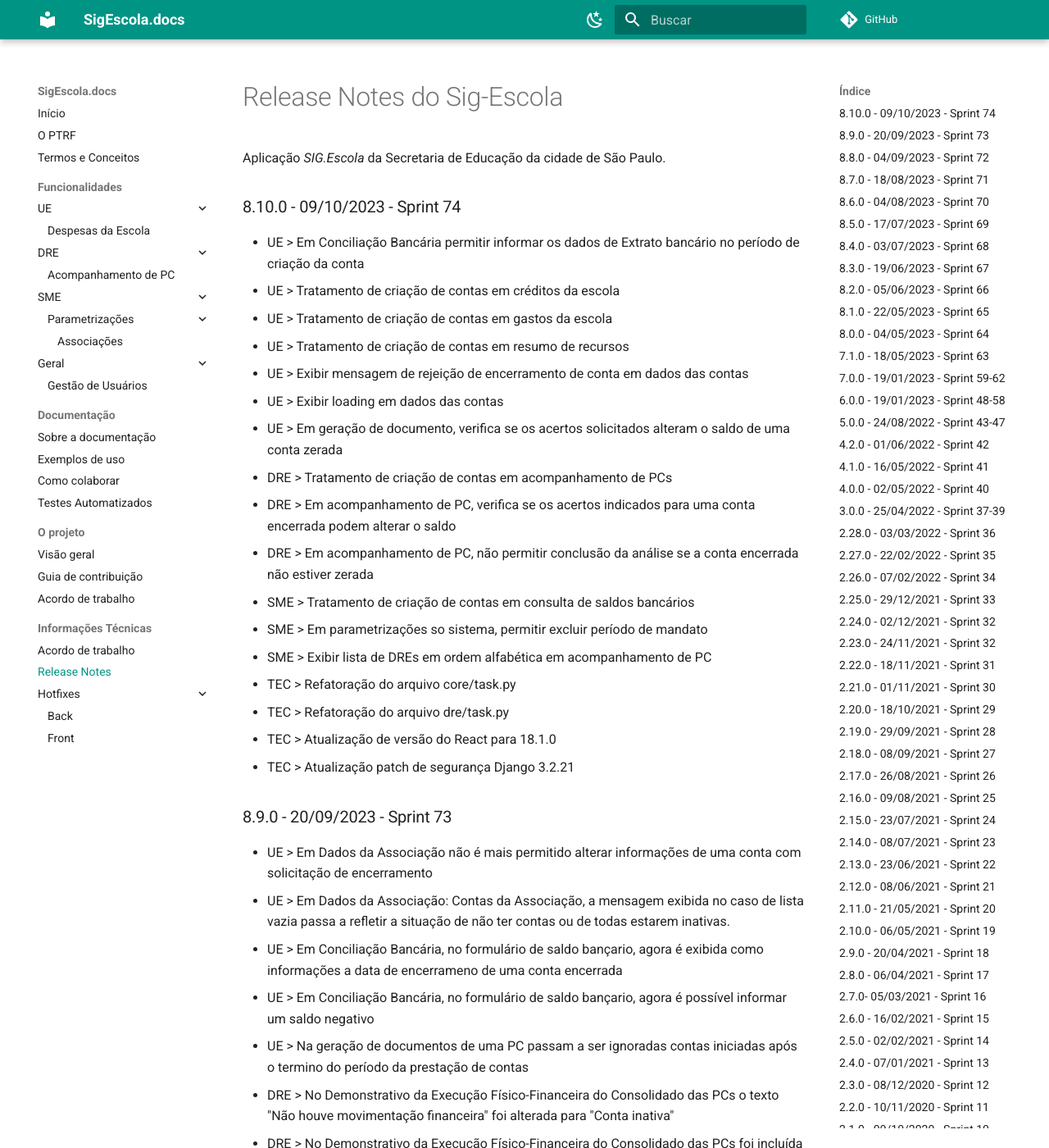
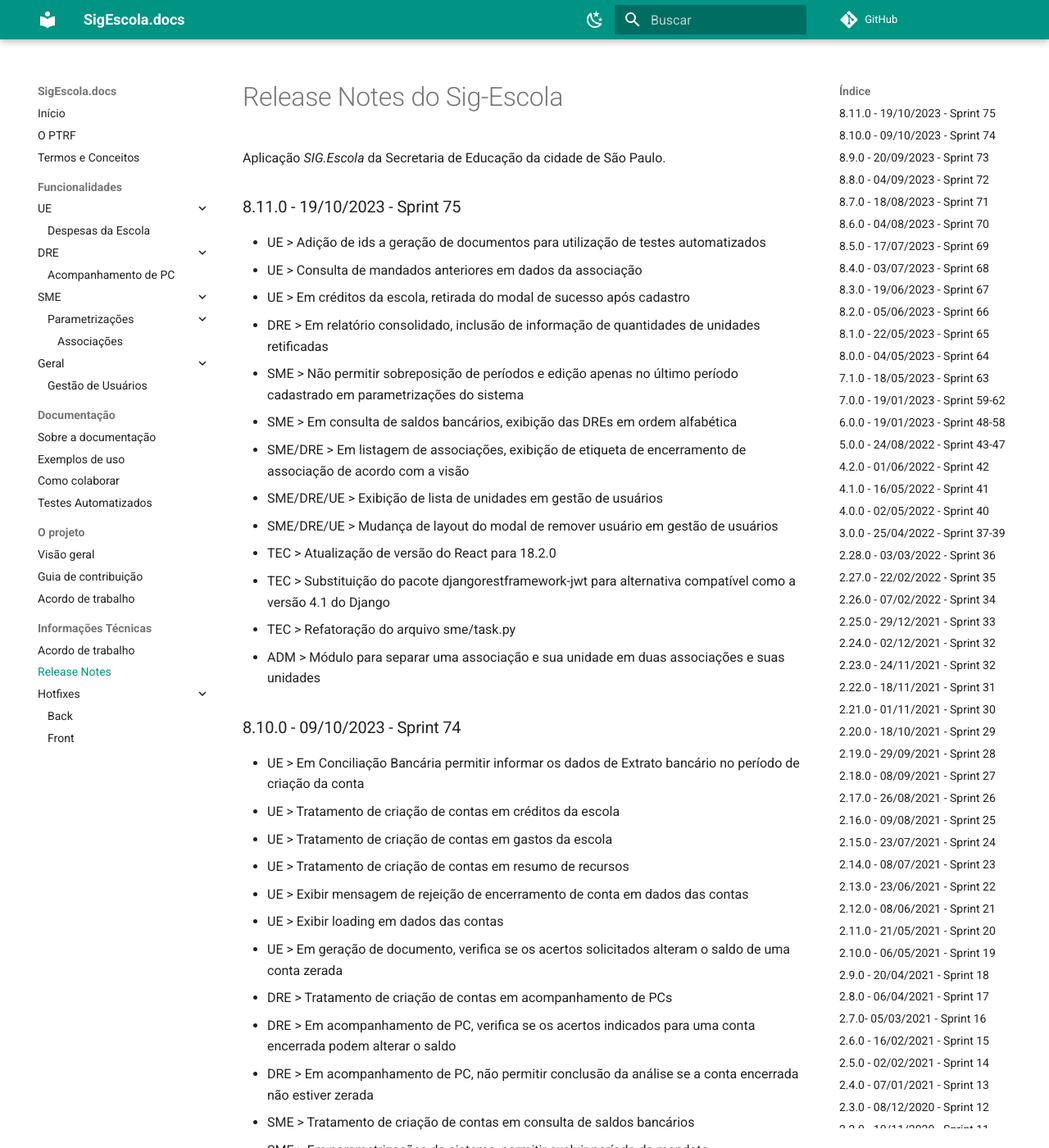
Before and after one commit to prefeiturasp/SME-PTRF-Docs, an MkDocs documentation site: the page built from docs/projeto/release_notes.md, in a window 1280 px wide and 1400 px high. Shown: the whole window at 82% size. Built offline with MkDocs 1.6.1 and Material for MkDocs 9.7.7, drawn with Linux system fonts in a browser that asks for light colours; comment, search, counter and statistics services are not loaded; some of the changed text lies outside the part shown.

Commit message:
Update release_notes.md

```diff
--- a/docs/projeto/release_notes.md
+++ b/docs/projeto/release_notes.md
@@ -1,6 +1,21 @@
 # Release Notes do Sig-Escola
 
 Aplicação *SIG.Escola* da Secretaria de Educação da cidade de São Paulo.
+
+### 8.11.0 - 19/10/2023 - Sprint 75
+* UE > Adição de ids a geração de documentos para utilização de testes automatizados
+* UE > Consulta de mandados anteriores em dados da associação
+* UE > Em créditos da escola, retirada do modal de sucesso após cadastro
+* DRE > Em relatório consolidado, inclusão de informação de quantidades de unidades retificadas
+* SME > Não permitir sobreposição de períodos e edição apenas no último período cadastrado em parametrizações do sistema
+* SME > Em consulta de saldos bancários, exibição das DREs em ordem alfabética
+* SME/DRE > Em listagem de associações, exibição de etiqueta de encerramento de associação de acordo com a visão
+* SME/DRE/UE > Exibição de lista de unidades em gestão de usuários
+* SME/DRE/UE > Mudança de layout do modal de remover usuário em gestão de usuários
+* TEC > Atualização de versão do React para 18.2.0
+* TEC > Substituição do pacote djangorestframework-jwt para alternativa compatível como a versão 4.1 do Django
+* TEC > Refatoração do arquivo sme/task.py
+* ADM > Módulo para separar uma associação e sua unidade em duas associações e suas unidades
 
 ### 8.10.0 - 09/10/2023 - Sprint 74
 * UE > Em Conciliação Bancária permitir informar os dados de Extrato bancário no período de criação da conta
@@ -14,7 +29,7 @@ Aplicação *SIG.Escola* da Secretaria de Educação da cidade de São Paulo.
 * DRE > Em acompanhamento de PC, verifica se os acertos indicados para uma conta encerrada podem alterar o saldo
 * DRE > Em acompanhamento de PC, não permitir conclusão da análise se a conta encerrada não estiver zerada
 * SME > Tratamento de criação de contas em consulta de saldos bancários
-* SME > Em parametrizações so sistema, permitir excluir período de mandato
+* SME > Em parametrizações do sistema, permitir excluir período de mandato
 * SME > Exibir lista de DREs em ordem alfabética em acompanhamento de PC
 * TEC > Refatoração do arquivo core/task.py
 * TEC > Refatoração do arquivo dre/task.py
```
